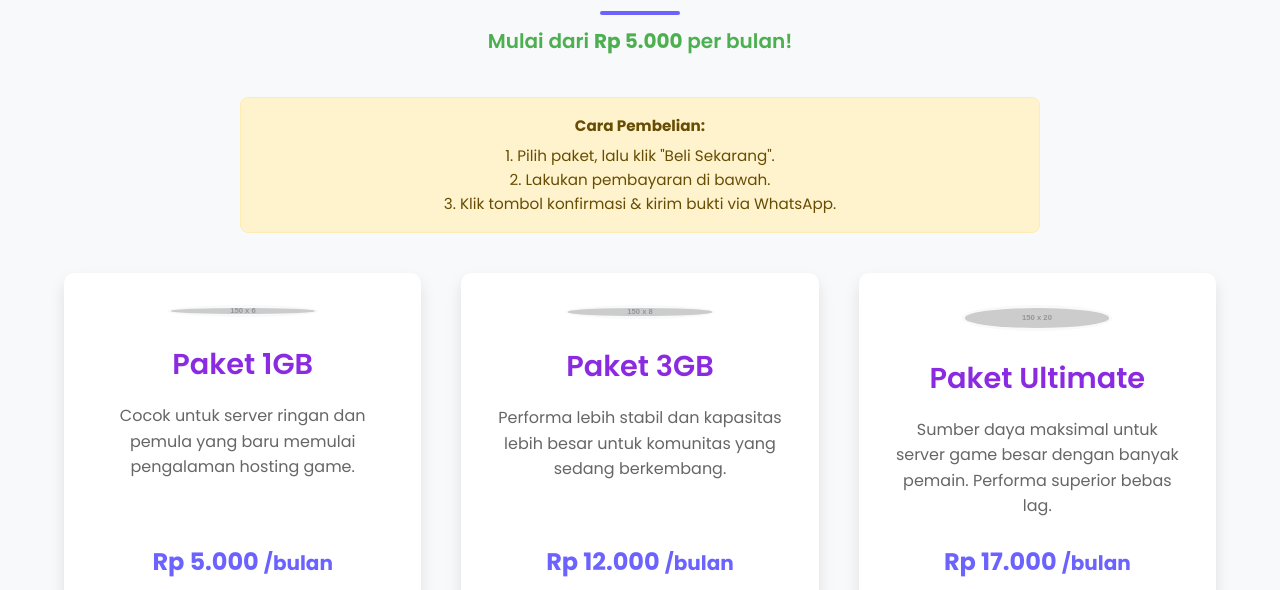
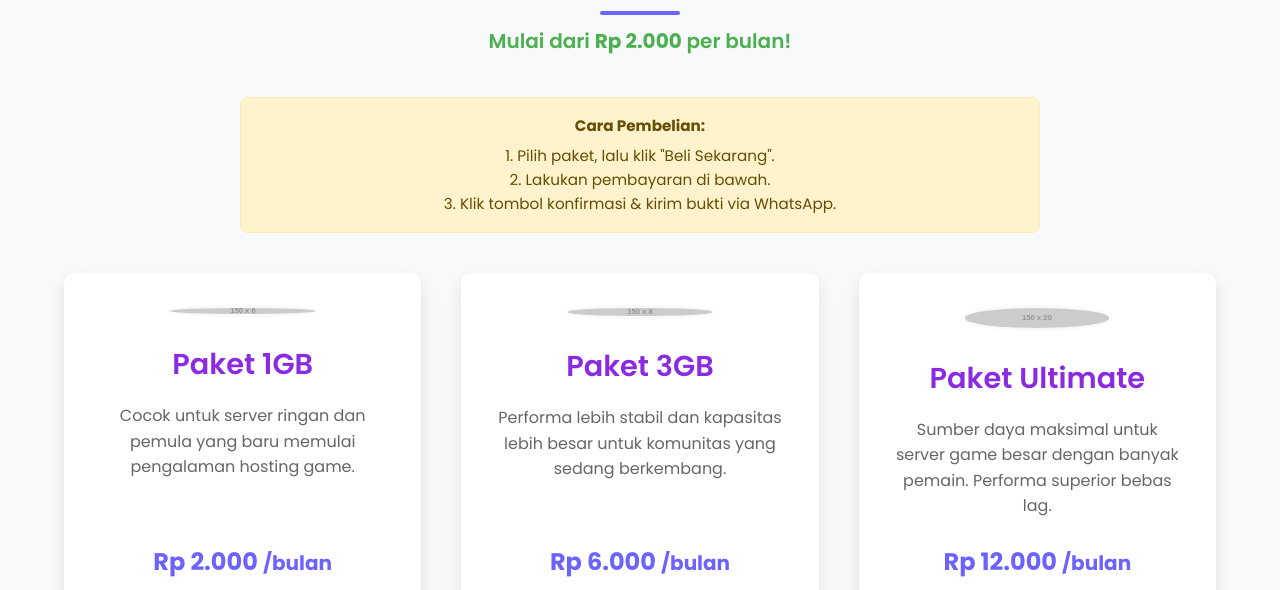
Before and after one commit to Rahman-net/web-panel-pterodactyl-manz, a plain HTML site: page index.html in a window 1280 px wide. Shown: the part 210-800 px from the top of the page. Drawn offline with Linux system fonts and the light colour scheme; placeholder pictures from the web are drawn by us.

Commit message:
Update index.html

```diff
--- a/index.html
+++ b/index.html
@@ -302,7 +302,7 @@
     <main class="main-content">
         <section id="produk">
             <h2>Pilihan Panel Pterodactyl Terbaik di Pontianak</h2>
-            <p class="min-price-text">Mulai dari <strong>Rp 5.000</strong> per bulan!</p>
+            <p class="min-price-text">Mulai dari <strong>Rp 2.000</strong> per bulan!</p>
 
             <div class="instruction-box">
                 <strong>Cara Pembelian:</strong>
@@ -314,7 +314,7 @@
                     <img src="https://via.placeholder.com/150/6C63FF/FFFFFF?text=1GB" alt="Panel Pterodactyl 1GB">
                     <h3>Paket 1GB</h3>
                     <p>Cocok untuk server ringan dan pemula yang baru memulai pengalaman hosting game.</p>
-                    <span class="price">Rp 5.000 <small>/bulan</small></span>
+                    <span class="price">Rp 2.000 <small>/bulan</small></span>
                     <a href="#payment-section" class="buy-now" data-product="Paket 1GB Panel Pterodactyl">
                         Beli Sekarang
                     </a>
@@ -324,7 +324,7 @@
                     <img src="https://via.placeholder.com/150/8A2BE2/FFFFFF?text=3GB" alt="Panel Pterodactyl 3GB">
                     <h3>Paket 3GB</h3>
                     <p>Performa lebih stabil dan kapasitas lebih besar untuk komunitas yang sedang berkembang.</p>
-                    <span class="price">Rp 12.000 <small>/bulan</small></span>
+                    <span class="price">Rp 6.000 <small>/bulan</small></span>
                     <a href="#payment-section" class="buy-now" data-product="Paket 3GB Panel Pterodactyl">
                         Beli Sekarang
                     </a>
@@ -334,7 +334,7 @@
                     <img src="https://via.placeholder.com/150/20B2AA/FFFFFF?text=ULT" alt="Panel Pterodactyl Ultimate">
                     <h3>Paket Ultimate</h3>
                     <p>Sumber daya maksimal untuk server game besar dengan banyak pemain. Performa superior bebas lag.</p>
-                    <span class="price">Rp 17.000 <small>/bulan</small></span>
+                    <span class="price">Rp 12.000 <small>/bulan</small></span>
                     <a href="#payment-section" class="buy-now" data-product="Paket Ultimate Panel Pterodactyl">
                         Beli Sekarang
                     </a>
```
